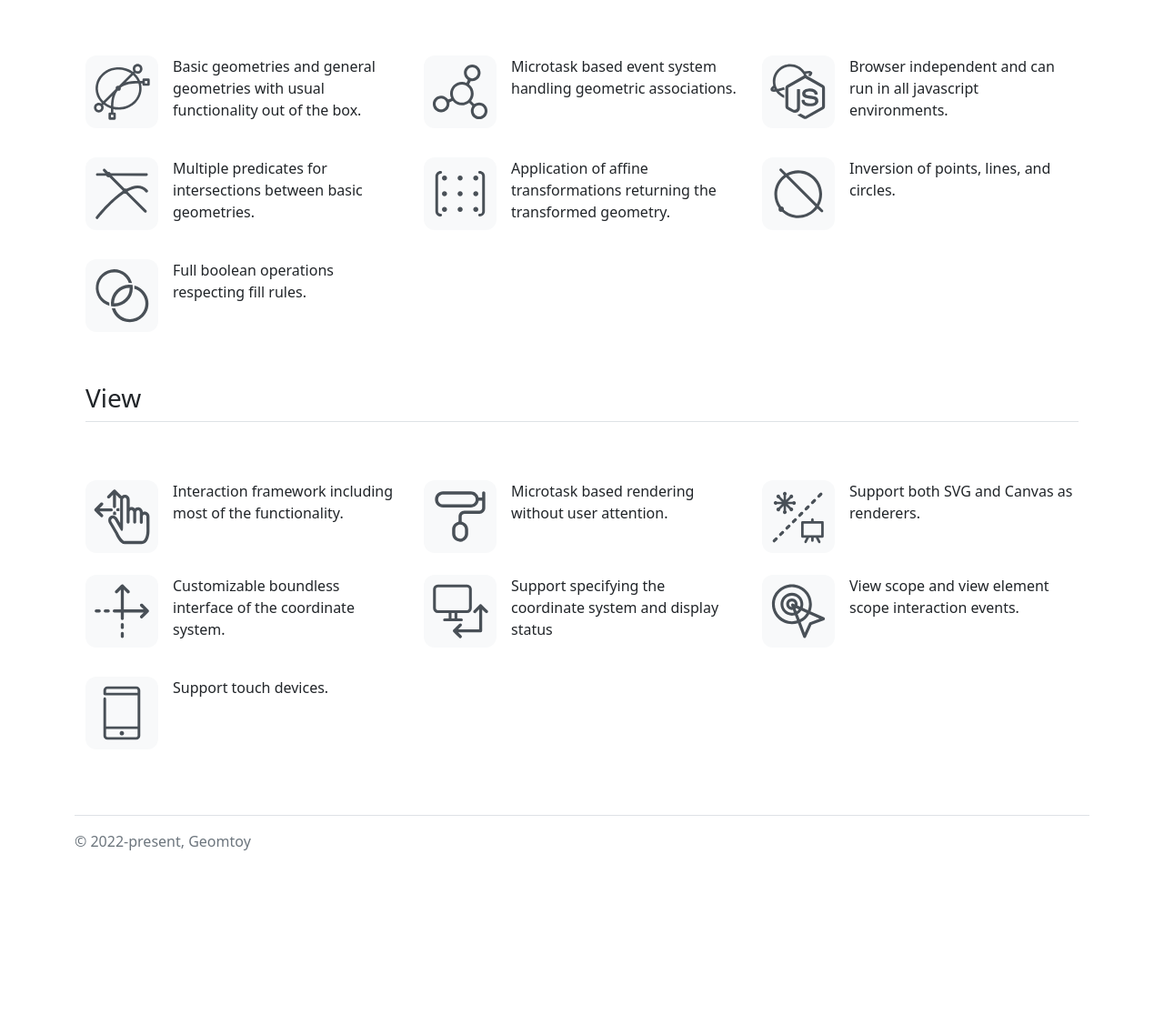
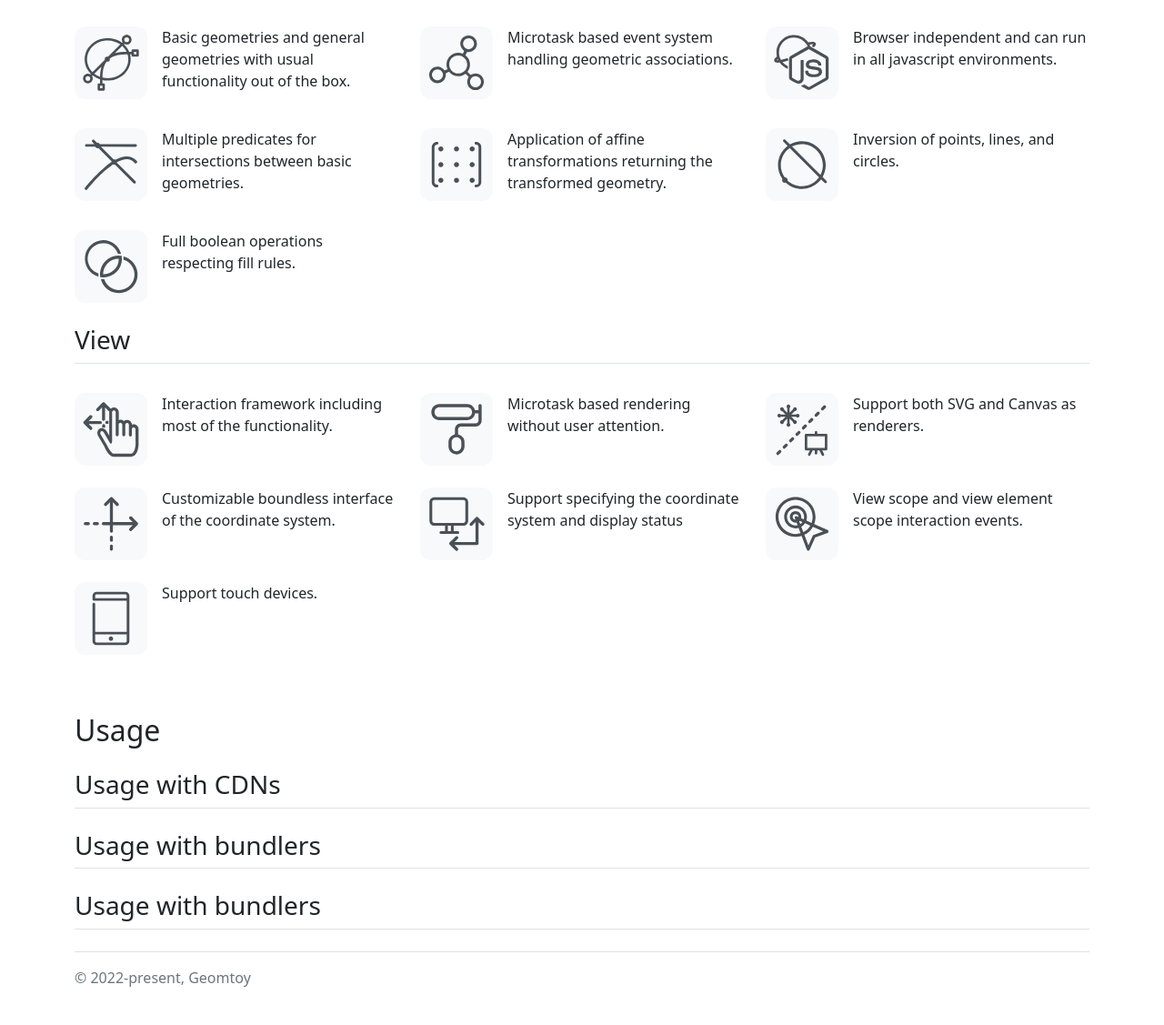
Before and after one commit to Geomtoy/geomtoy-site, a plain HTML site: page src/index.html in a window 1280 px wide. Shown: the part 581-1708 px from the top of the page at 91% size. Before the commit the page ends 1558 px from the top, so only its background shows below. Drawn offline with nearby package versions, Linux system fonts and the light colour scheme.

Commit message:
feat: Update `index.html`

```diff
--- a/src/index.html
+++ b/src/index.html
@@ -116,7 +116,7 @@
             </header>
         </div>
 
-        <div class="px-4 pt-5 my-5 text-center">
+        <div class="container pt-5 my-5 text-center">
             <h1 class="display-1 fw-bold">Geomtoy</h1>
             <div class="col-lg-6 mx-auto">
                 <p class="lead mb-4">A 2D geometry responsive computing, visualizing and interacting library.</p>
@@ -126,11 +126,11 @@
             </div>
         </div>
 
-        <div class="container px-4 pt-5">
+        <div class="container pt-5">
             <h2 class="mb-3">Features</h2>
 
             <h3 class="mb-3 py-2 border-bottom">Core</h3>
-            <div class="row g-4 py-5 row-cols-1 row-cols-lg-3">
+            <div class="row g-4 py-3 row-cols-1 row-cols-lg-3">
                 <div class="col d-flex align-items-start">
                     <div class="icon-square text-bg-light d-inline-flex align-items-center justify-content-center flex-shrink-0 me-3">
                         <svg><use xlink:href="#core1" /></svg>
@@ -190,7 +190,7 @@
             </div>
 
             <h3 class="mb-3 py-2 border-bottom">View</h3>
-            <div class="row g-4 py-5 row-cols-1 row-cols-lg-3">
+            <div class="row g-4 py-3 row-cols-1 row-cols-lg-3">
                 <div class="col d-flex align-items-start">
                     <div class="icon-square text-bg-light d-inline-flex align-items-center justify-content-center flex-shrink-0 me-3">
                         <svg><use xlink:href="#view1" /></svg>
@@ -250,6 +250,18 @@
             </div>
         </div>
 
+        <div class="container pt-5">
+            <h2 class="mb-3">Usage</h2>
+
+            <h3 class="mb-3 py-2 border-bottom">Usage with CDNs</h3>
+
+            <h3 class="mb-3 py-2 border-bottom">Usage with bundlers</h3>
+
+            <h3 class="mb-3 py-2 border-bottom">Usage with bundlers</h3>
+        </div>
+
+
+
         <div class="container">
             <footer class="d-flex flex-wrap justify-content-between align-items-center py-3 my-4 border-top">
                 <div class="col-md-4 d-flex align-items-center">
```
